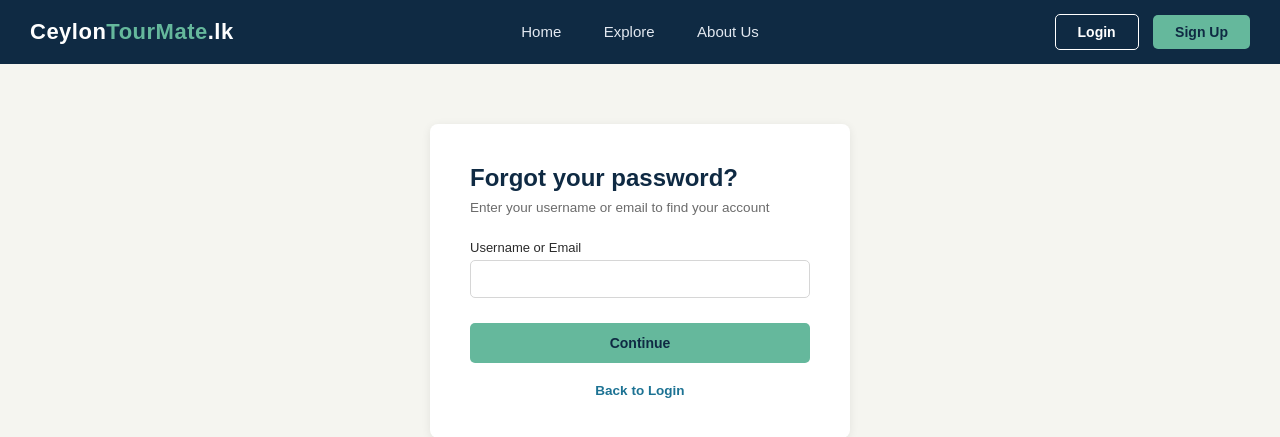
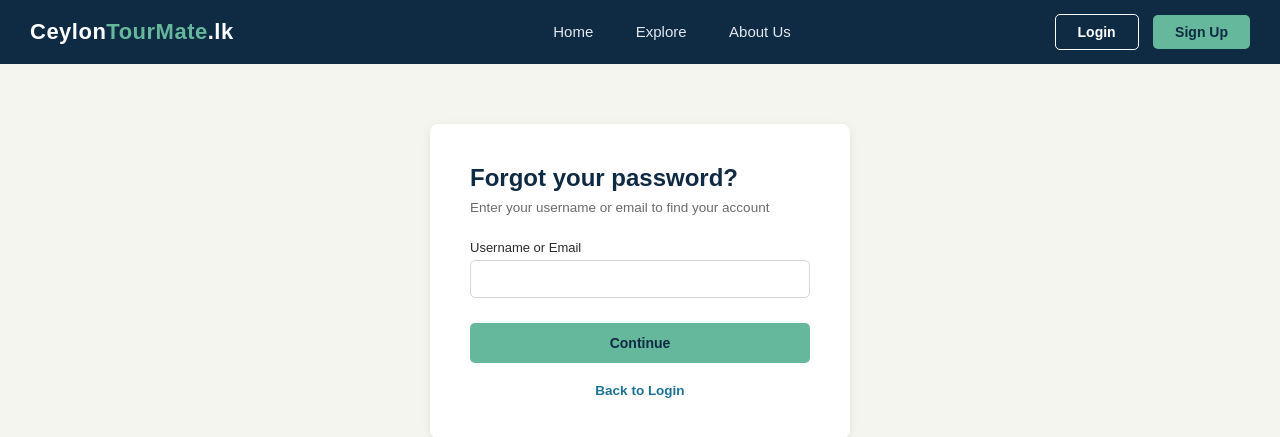
Before and after one commit to ProllyNaveen/CeylonTourMateLK, a PHP site: page /forgotpassword.php in a window 1280 px wide. Shown: the top 437 px of the page. Run offline with PHP 8.4, Linux system fonts and the light colour scheme.

Commit message:
style fixes

```diff
--- a/style.css
+++ b/style.css
@@ -54,7 +54,7 @@ a {
 }
 
 .nav-links-cell {
-    width: 40%;
+    width: 45%;
     text-align: center;
 }
 
```
